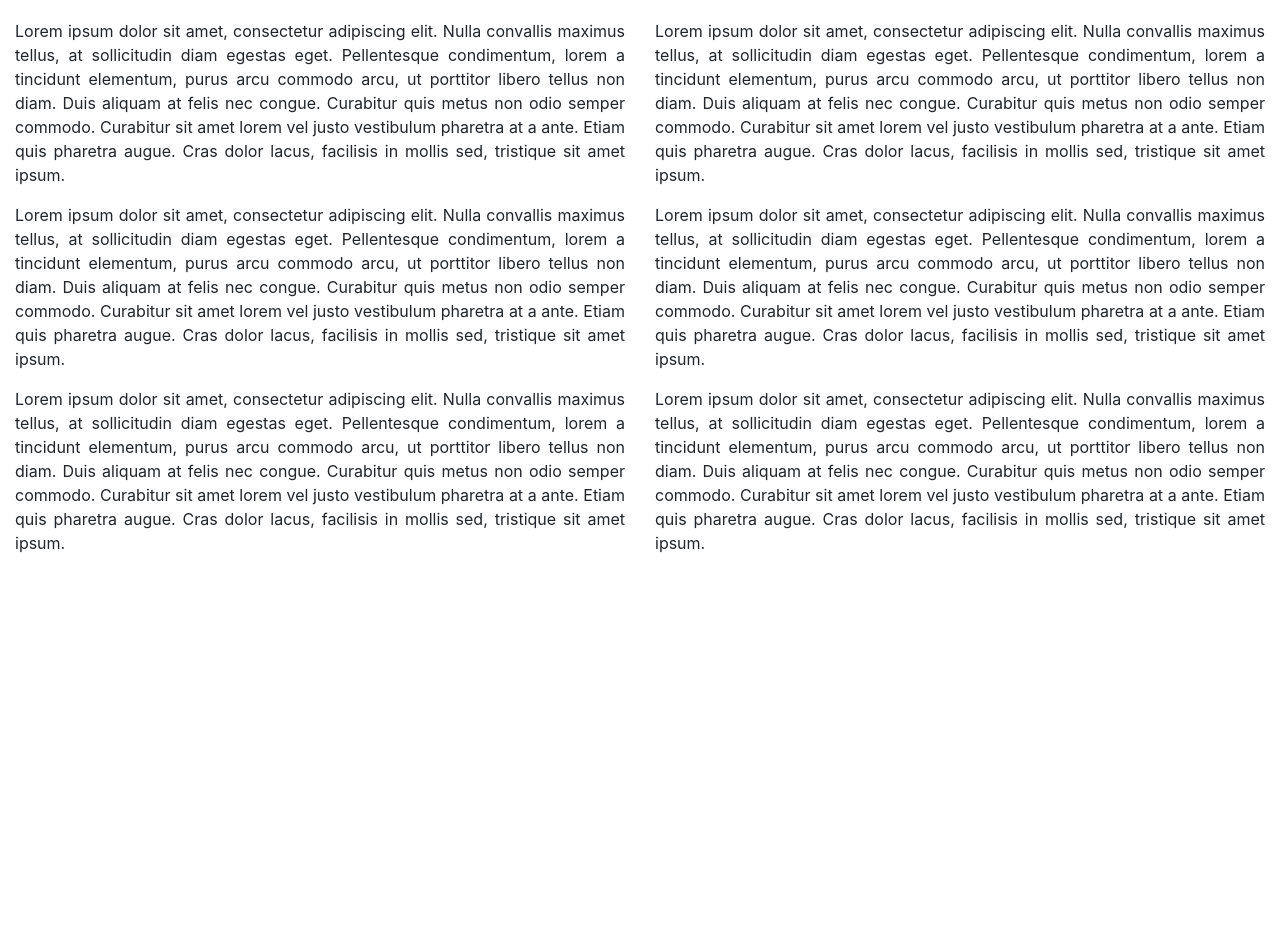
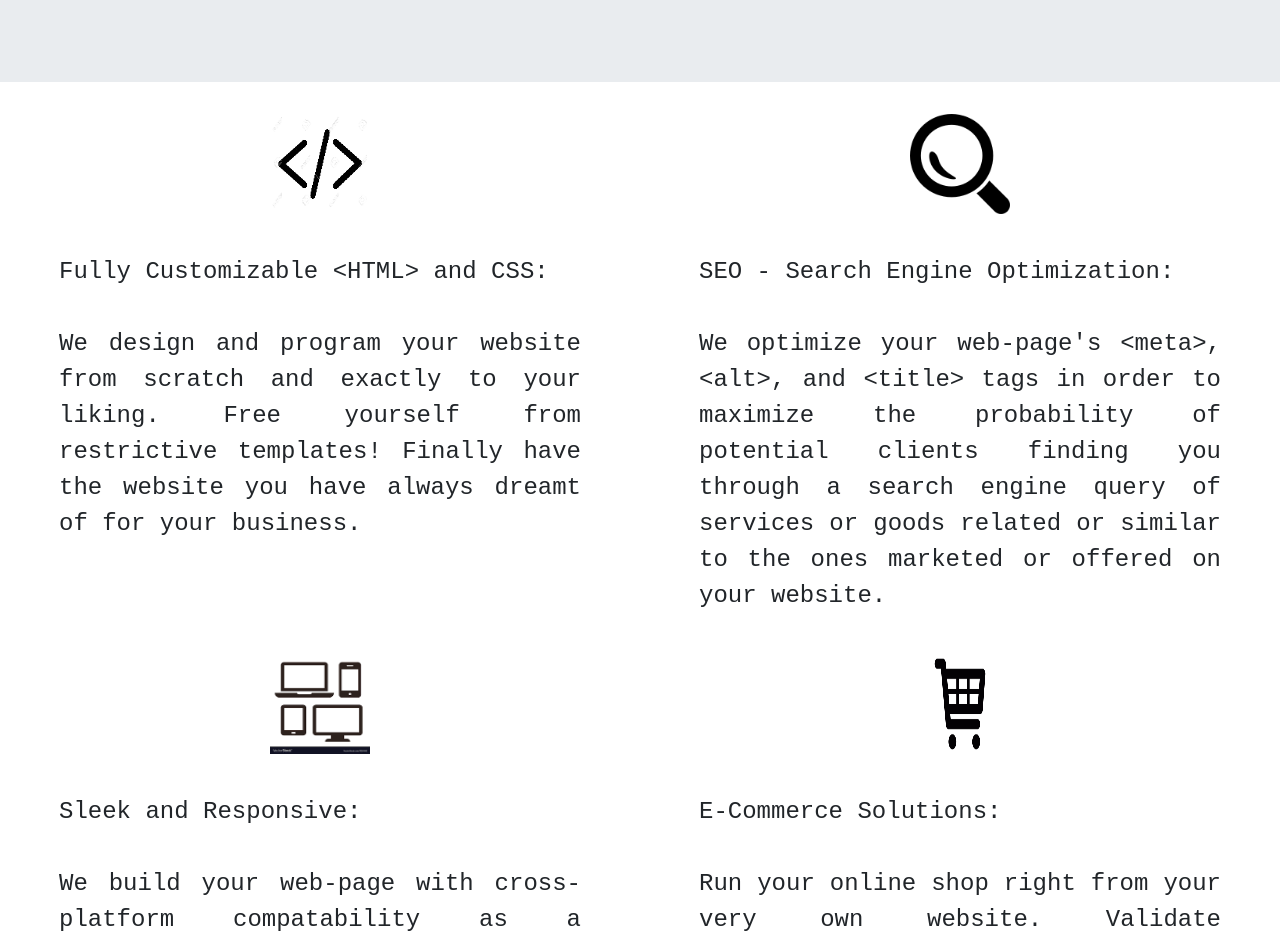
Before and after one commit to alejandroc311/Tropiweb-Webpage, a plain HTML site: page index.html in a window 1280 px wide. Shown: the part 334-1276 px from the top of the page. Before the commit the page ends 905 px from the top, so only its background shows below. Drawn offline with nearby package versions, Linux system fonts and the light colour scheme.

Commit message:
Added the stock icons and generated the content for the index page. Used d-flex inside a div to properly align the img inside the card and the &lt and &gt escape commands to include <html> tags in <p> content.

```diff
--- a/index.html
+++ b/index.html
@@ -24,7 +24,13 @@
         <span class="navbar-toggler-icon"></span>
       </div>
 
-      <div class="collapse navbar-collapse justify-content-center" id="navbarSupportedContent">
+      <div>
+        <a class="navbar-brand" href="#">
+          <img src="tropilogo.jpg" class="d-inline-block align-top" width="100" height="100" alt="tropiweb logo web-page website quality cheap expert fancy html css development">
+        </a>
+      </div>
+
+      <div class="collapse navbar-collapse justify-content-end" id="navbarSupportedContent">
         <ul class="navbar-nav">
           <li class="nav-item">
             <a class="nav-link" href="index.html">Home</a>
@@ -48,7 +54,7 @@
       <div class="container container-fluid">
         <div class="d-flex justify-content-start">
           <!-- <img src="\" alt="Tropiweb Logo web development best cheap affordable quality web pages web-page"> -->
-          <h1>IMAGE GOES HERE</h1>
+          <h1>Big Tropilogo Goes Here</h1>
         </div>
         <div class="d-flex justify-content-end">
           <h1 class="display-4">Tropiweb</h1>
@@ -66,18 +72,24 @@
       <div class="row">
         <div class="col-xs-12 col-sm-12 col-lg-6">
           <div class="card border-0">
-            <p class="text-justify">Lorem ipsum dolor sit amet, consectetur adipiscing elit. Nulla convallis maximus tellus, at sollicitudin diam egestas eget.
-              Pellentesque condimentum, lorem a tincidunt elementum, purus arcu commodo arcu, ut porttitor libero tellus non diam. Duis
-              aliquam at felis nec congue. Curabitur quis metus non odio semper commodo. Curabitur sit amet lorem vel justo vestibulum pharetra
-              at a ante. Etiam quis pharetra augue. Cras dolor lacus, facilisis in mollis sed, tristique sit amet ipsum.</p>
+            <div class="d-flex justify-content-center">
+              <img src="Code Angle Bracket 1.png" width="100" height="100" alt="">
+            </div>
+
+            <p class="text-justify pTagsForCards"> Fully Customizable &ltHTML&gt and CSS:<br><br> We design and program your website from scratch and exactly to
+              your liking. Free yourself from restrictive templates! Finally have the website you have always dreamt of for your business.</p>
           </div>
         </div>
         <div class="col-xs-12 col-sm-12 col-lg-6">
           <div class="card border-0">
-            <p class="text-justify">Lorem ipsum dolor sit amet, consectetur adipiscing elit. Nulla convallis maximus tellus, at sollicitudin diam egestas eget.
-              Pellentesque condimentum, lorem a tincidunt elementum, purus arcu commodo arcu, ut porttitor libero tellus non diam. Duis
-              aliquam at felis nec congue. Curabitur quis metus non odio semper commodo. Curabitur sit amet lorem vel justo vestibulum pharetra
-              at a ante. Etiam quis pharetra augue. Cras dolor lacus, facilisis in mollis sed, tristique sit amet ipsum.</p>
+            <div class="d-flex justify-content-center">
+              <img src="Magnifying Glass SEO.png" width="100" height="100" alt="">
+            </div>
+
+            <p class="text-justify pTagsForCards">SEO - Search Engine Optimization:<br><br>We optimize your web-page's &ltmeta&gt, &ltalt&gt, and
+              &lttitle&gt tags in order to maximize the probability of potential clients finding you through a search engine query of services
+              or goods related or similar to the
+              ones marketed or offered on your website.</p>
           </div>
         </div>
 
@@ -86,7 +98,28 @@
       <div class="row">
         <div class="col-xs-12 col-sm-12 col-lg-6">
           <div class="card border-0">
-            <p class="text-justify">Lorem ipsum dolor sit amet, consectetur adipiscing elit. Nulla convallis maximus tellus, at sollicitudin diam egestas eget.
+            <div class="d-flex justify-content-center">
+              <img src="Devices for Responsive Representation.png" width="100" height="100" alt="">
+            </div>
+            <p class="text-justify pTagsForCards">Sleek and Responsive:<br><br>We build your web-page with cross-platform compatability as a priority.
+              No matter the web browser or device (tablet, laptop, or phone) your page will always function properly.</p>
+          </div>
+        </div>
+        <div class="col-xs-12 col-sm-12 col-lg-6">
+          <div class="card border-0">
+            <div class="d-flex justify-content-center">
+              <img src="Shopping Kart Icon.png" width="100" height="100" alt="">
+            </div>
+            <p class="text-justify pTagsForCards">E-Commerce Solutions:<br><br>Run your online shop right from your very own website. Validate transactions,
+              keep stock of your merchandise, charge applicable sales taxes and ship your product with no hassle.</p>
+          </div>
+        </div>
+      </div>
+
+      <div class="row">
+        <div class="col-xs-12 col-sm-12 col-lg-6">
+          <div class="card border-0">
+            <p class="text-justify pTagsForCards">Lorem ipsum dolor sit amet, consectetur adipiscing elit. Nulla convallis maximus tellus, at sollicitudin diam egestas eget.
               Pellentesque condimentum, lorem a tincidunt elementum, purus arcu commodo arcu, ut porttitor libero tellus non diam. Duis
               aliquam at felis nec congue. Curabitur quis metus non odio semper commodo. Curabitur sit amet lorem vel justo vestibulum pharetra
               at a ante. Etiam quis pharetra augue. Cras dolor lacus, facilisis in mollis sed, tristique sit amet ipsum.</p>
@@ -94,26 +127,7 @@
         </div>
         <div class="col-xs-12 col-sm-12 col-lg-6">
           <div class="card border-0">
-            <p class="text-justify">Lorem ipsum dolor sit amet, consectetur adipiscing elit. Nulla convallis maximus tellus, at sollicitudin diam egestas eget.
-              Pellentesque condimentum, lorem a tincidunt elementum, purus arcu commodo arcu, ut porttitor libero tellus non diam. Duis
-              aliquam at felis nec congue. Curabitur quis metus non odio semper commodo. Curabitur sit amet lorem vel justo vestibulum pharetra
-              at a ante. Etiam quis pharetra augue. Cras dolor lacus, facilisis in mollis sed, tristique sit amet ipsum.</p>
-          </div>
-        </div>
-      </div>
-
-      <div class="row">
-        <div class="col-xs-12 col-sm-12 col-lg-6">
-          <div class="card border-0">
-            <p class="text-justify">Lorem ipsum dolor sit amet, consectetur adipiscing elit. Nulla convallis maximus tellus, at sollicitudin diam egestas eget.
-              Pellentesque condimentum, lorem a tincidunt elementum, purus arcu commodo arcu, ut porttitor libero tellus non diam. Duis
-              aliquam at felis nec congue. Curabitur quis metus non odio semper commodo. Curabitur sit amet lorem vel justo vestibulum pharetra
-              at a ante. Etiam quis pharetra augue. Cras dolor lacus, facilisis in mollis sed, tristique sit amet ipsum.</p>
-          </div>
-        </div>
-        <div class="col-xs-12 col-sm-12 col-lg-6">
-          <div class="card border-0">
-            <p class="text-justify">Lorem ipsum dolor sit amet, consectetur adipiscing elit. Nulla convallis maximus tellus, at sollicitudin diam egestas eget.
+            <p class="text-justify pTagsForCards">Lorem ipsum dolor sit amet, consectetur adipiscing elit. Nulla convallis maximus tellus, at sollicitudin diam egestas eget.
               Pellentesque condimentum, lorem a tincidunt elementum, purus arcu commodo arcu, ut porttitor libero tellus non diam. Duis
               aliquam at felis nec congue. Curabitur quis metus non odio semper commodo. Curabitur sit amet lorem vel justo vestibulum pharetra
               at a ante. Etiam quis pharetra augue. Cras dolor lacus, facilisis in mollis sed, tristique sit amet ipsum.</p>
--- a/style.css
+++ b/style.css
@@ -1,23 +1,54 @@
 .navbar{
   background: #e3f2fd;
-  font-size: 20px;
+  font-size: 32px;
+  font-family: monospace;
+}
+
+.nav-item{
+  padding: 8px;
+}
+
+.container-fluid{
+  margin-bottom: 24px;
+  font-family: monospace;
+}
+
+.pTagsForCards {
+  margin: 24px 28px 24px 28px;
+  padding: 16px;
+
 }
 
 /* Media Queries compatible with the Boostrap queries to change alignment of content inside cards in the container in the
 index page. */
 
 @media only screen and (max-width: 576px){
-
+  .pTagsForCards{
+    font-size: 20px;
+    font-family: monospace;
+  }
 }
 @media only screen and (min-width: 576px) and (max-width: 768px) {
-
+  .pTagsForCards{
+    font-size: 24px;
+    font-family: monospace;
+  }
 }
 @media only screen and (min-width: 768px) and (max-width: 992px) {
-
+  .pTagsForCards{
+    font-size: 24px;
+    font-family: monospace;
+  }
 }
 @media only screen and (min-width: 992px) and (max-width: 1200px) {
-
+  .pTagsForCards{
+    font-size: 24px;
+    font-family: monospace;
+  }
 }
 @media only screen and (min-width: 1200px) {
-    #your_id {width:000px;height:000px;}
+  .pTagsForCards{
+    font-size: 24px;
+    font-family: monospace;
+  }
 }
```
Also changed, not shown: Code Angle Bracket 1.png (added), Devices for Responsive Representation.png (added), Magnifying Glass SEO.png (added), Shopping Kart Icon.png (added), tropilogo.jpg (added).
